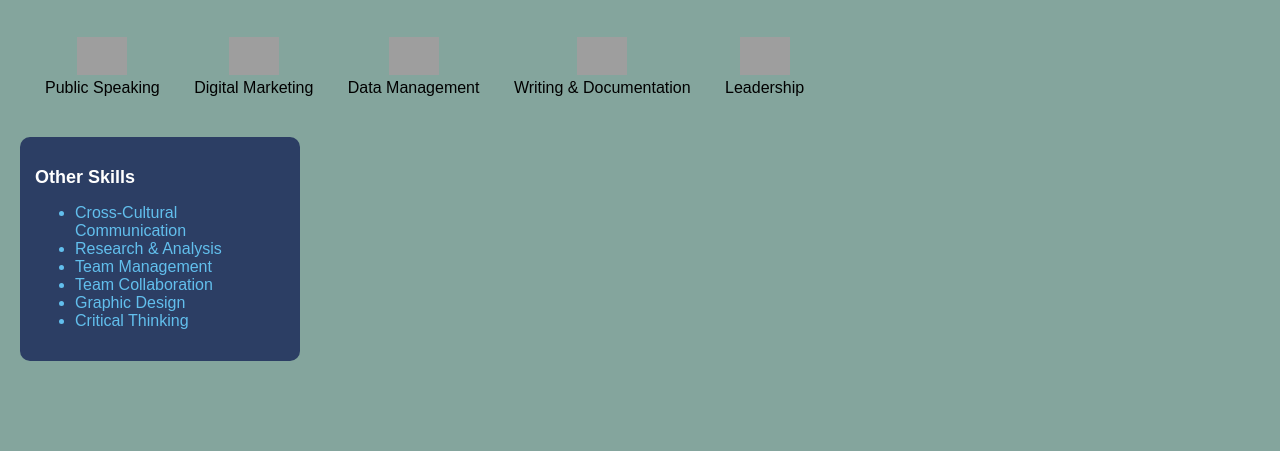
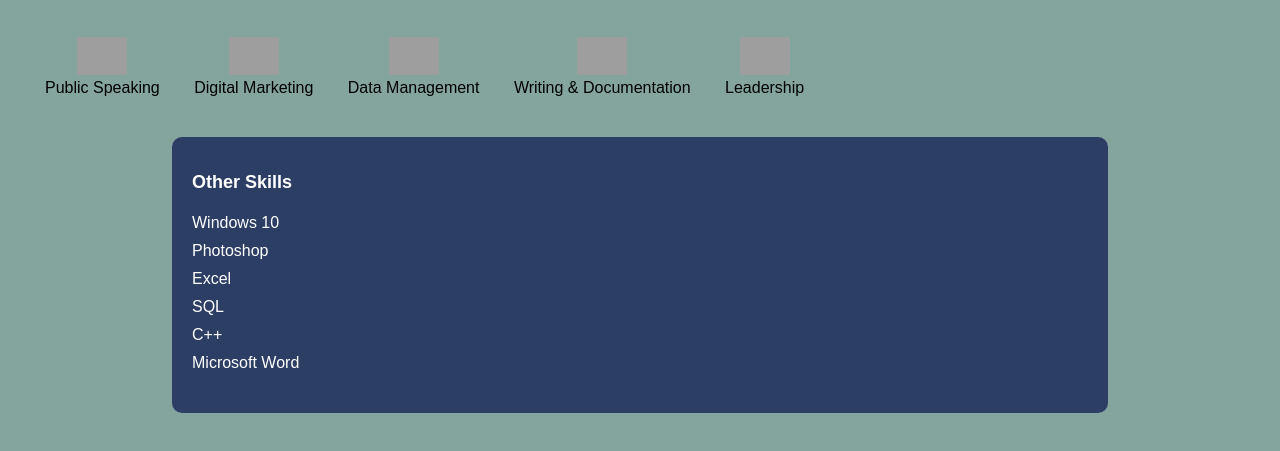
Before and after one commit to maryli5/ist263, a plain HTML site: page lab09/skills.html in a window 1280 px wide. Shown: the part 165-616 px from the top of the page. Drawn offline with Linux system fonts and the light colour scheme; grey boxes are pictures that could not be loaded.

Commit message:
Update skills.html

```diff
--- a/lab09/skills.html
+++ b/lab09/skills.html
@@ -4,7 +4,7 @@
     <title>Skills</title>
     <style>
         body {
-            background-color: #ffffff; /* White background */
+            background-color: #5d8484; /* Matching background */
             font-family: Arial, sans-serif;
             margin: 0;
             padding: 0;
@@ -13,6 +13,7 @@
             text-align: left;
             background-color: #6d8ece; /* Blue navigation */
             padding: 10px;
+            width: 100%;
         }
         nav a {
             color: white;
@@ -45,19 +46,28 @@
             width: 50px; /* Adjust icon size */
             height: auto;
         }
-        /* Sidebar Styling */
-        aside {
-            width: 250px;
-            background-color: #2c3e64; /* Dark blue sidebar */
+        /* Styling for the "Other Skills" box */
+        .other-skills {
+            width: 70%; /* Makes it wide like the reference */
+            background-color: #2c3e64; /* Dark blue background */
             color: white;
-            padding: 15px;
-            margin: 20px;
+            padding: 20px;
+            margin: 20px auto; /* Center it horizontally */
             border-radius: 10px; /* Curved corners */
             text-align: left;
         }
-        aside h2 {
+        .other-skills h2 {
             color: white;
             font-size: 18px;
+        }
+        .other-skills ul {
+            list-style-type: none;
+            padding: 0;
+        }
+        .other-skills ul li {
+            color: white;
+            font-size: 16px;
+            padding: 5px 0;
         }
     </style>
     <link rel="stylesheet" href="style.css">
@@ -97,18 +107,18 @@
         </div>
     </div>
 
-    <!-- Sidebar for Other Skills -->
-    <aside>
+    <!-- Wide "Other Skills" Box -->
+    <div class="other-skills">
         <h2>Other Skills</h2>
         <ul>
-            <li>Cross-Cultural Communication</li>
-            <li>Research & Analysis</li>
-            <li>Team Management</li>
-            <li>Team Collaboration</li>
-            <li>Graphic Design</li>
-            <li>Critical Thinking</li>
+            <li>Windows 10</li>
+            <li>Photoshop</li>
+            <li>Excel</li>
+            <li>SQL</li>
+            <li>C++</li>
+            <li>Microsoft Word</li>
         </ul>
-    </aside>
+    </div>
 
 </body>
 </html>
```
